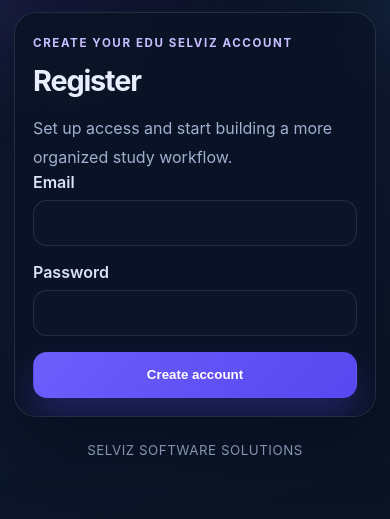
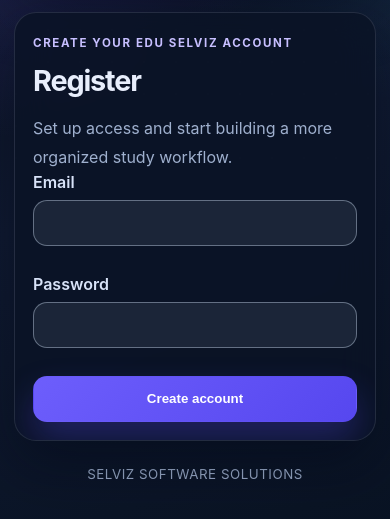
Before and after one commit to skvsree/edu_viz, a FastAPI app: template app/templates/auth/register.html in a window 390 px wide. Shown: the part 178-697 px from the top of the page. Run offline with FastAPI, Linux system fonts and the light colour scheme; the template is opened without the code that fills it, so the values that code supplies are empty; some web fonts are replaced.

Commit message:
Nav: Favorites -> Home; brighter input borders; mobile padding

```diff
--- a/app/static/styles.css
+++ b/app/static/styles.css
@@ -707,6 +707,12 @@ body::after {
 .deck-search input {
   width: 100%;
   max-width: 400px;
+  padding: 12px 14px;
+  border: 1.5px solid rgba(148, 163, 184, 0.6);
+  border-radius: 14px;
+  background: rgba(30, 41, 59, 0.9);
+  color: #f1f5f9;
+  font: inherit;
 }
 
 .deck-grid--dashboard {
@@ -1183,10 +1189,10 @@ input {
   width: 100%;
   padding: 12px 14px;
   margin: 0;
-  border: 1px solid rgba(148, 163, 184, 0.18);
+  border: 1.5px solid rgba(148, 163, 184, 0.6);
   border-radius: 14px;
-  background: rgba(15, 23, 42, 0.72);
-  color: var(--text);
+  background: rgba(30, 41, 59, 0.9);
+  color: #f1f5f9;
   font: inherit;
 }
 
@@ -1196,13 +1202,21 @@ textarea {
 
 textarea::placeholder,
 input::placeholder {
-  color: #7f91b3;
+  color: #94a3b8;
 }
 
 textarea:focus,
 input:focus {
-  outline: 2px solid rgba(96, 165, 250, 0.34);
-  border-color: rgba(96, 165, 250, 0.42);
+  outline: 2px solid rgba(96, 165, 250, 0.5);
+  border-color: rgba(96, 165, 250, 0.7);
+  box-shadow: 0 0 0 3px rgba(96, 165, 250, 0.15);
+}
+
+@media (max-width: 640px) {
+  textarea,
+  input {
+    margin-bottom: 0.75rem;
+  }
 }
 
 ul {
--- a/app/templates/base.html
+++ b/app/templates/base.html
@@ -42,7 +42,7 @@
         </a>
         <nav class="topbar-nav" aria-label="Primary navigation">
           {% if user %}
-            <a href="/dashboard">Favorites</a>
+            <a href="/dashboard">Home</a>
             {% if user.role in ["admin", "system_admin"] %}
               <a href="/analytics">Analytics</a>
               <a href="/settings">Settings</a>
```
